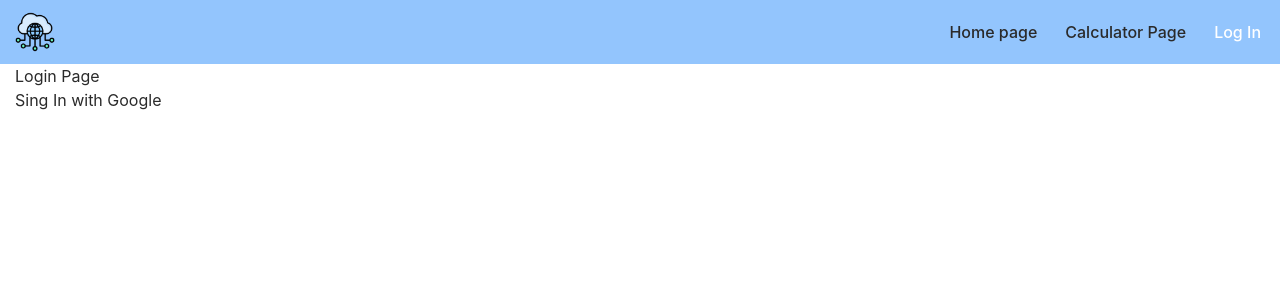
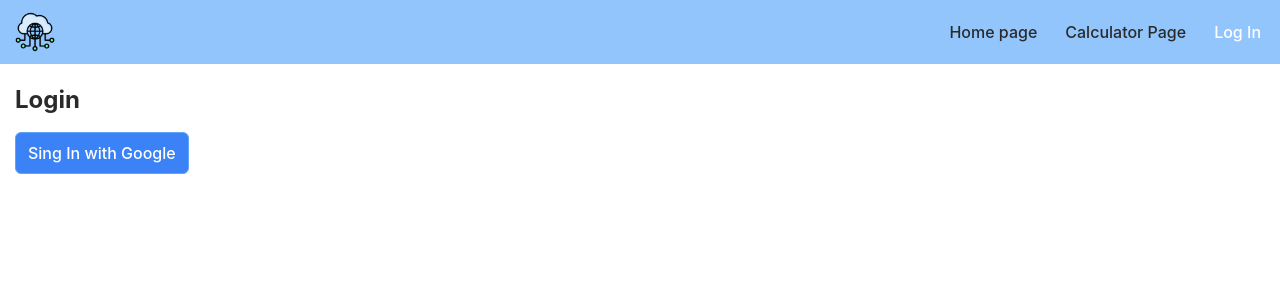
Before and after one commit to Oleksandr073/IP-Subnet-Calculator-Web-Application, a React (Vite) app: page /login in a window 1280 px wide. Shown: the top 300 px of the page. Built offline with nearby package versions, Linux system fonts and the light colour scheme; no server answers.

Commit message:
add text prop to Button component

```diff
--- a/src/components/blocks/auth/SignInBlock.tsx
+++ b/src/components/blocks/auth/SignInBlock.tsx
@@ -1,6 +1,7 @@
 import { signInWithPopup } from 'firebase/auth';
 
 import { auth, provider } from '../../../config';
+import { Button } from '../../ui';
 
 export const SignInBlock = () => {
   const handleSignIn = async () => {
@@ -17,7 +18,7 @@ export const SignInBlock = () => {
 
   return (
     <div>
-      <button onClick={handleClick}>Sing In with Google</button>
+      <Button onClick={handleClick} text="Sing In with Google" />
     </div>
   );
 };
--- a/src/components/blocks/calculator/IPInformation.tsx
+++ b/src/components/blocks/calculator/IPInformation.tsx
@@ -48,9 +48,7 @@ export const IPInformation = () => {
             />
           </div>
         </div>
-        <Button className="border" type="submit">
-          Calculate!
-        </Button>
+        <Button text="Calculate!" type="submit" />
       </form>
 
       {error && <p>{error}</p>}
--- a/src/components/blocks/calculator/IPSubnetting.tsx
+++ b/src/components/blocks/calculator/IPSubnetting.tsx
@@ -58,9 +58,7 @@ export const IPSubnetting = () => {
             />
           </div>
         </div>
-        <Button className="border" type="submit">
-          Calculate!
-        </Button>
+        <Button text="Calculate!" type="submit" />
       </form>
 
       {error && <p>{error}</p>}
--- a/src/components/ui/Button.tsx
+++ b/src/components/ui/Button.tsx
@@ -1,6 +1,10 @@
 import { AnchorHTMLAttributes, ButtonHTMLAttributes } from 'react';
 import clsx from 'clsx';
 import { Link, LinkProps } from 'react-router-dom';
+
+type BaseProps = {
+  text: string;
+};
 
 type ButtonProps = {
   isWebLink?: false;
@@ -18,11 +22,13 @@ type AppLinkProps = {
   isAppLink: true;
 } & LinkProps;
 
-type Props = ButtonProps | WebLinkProps | AppLinkProps;
+type Props = BaseProps & (ButtonProps | WebLinkProps | AppLinkProps);
 export const Button = ({
   isWebLink,
   isAppLink,
   className,
+  text,
+  children: _,
   ...props
 }: Props) => {
   const buttonProps = props as ButtonProps;
@@ -35,10 +41,22 @@ export const Button = ({
   );
 
   if (isWebLink) {
-    return <a {...webLinkProps} className={classNames} />;
+    return (
+      <a {...webLinkProps} className={classNames}>
+        {text}
+      </a>
+    );
   }
   if (isAppLink) {
-    return <Link {...appLinkProps} className={classNames} />;
+    return (
+      <Link {...appLinkProps} className={classNames}>
+        {text}
+      </Link>
+    );
   }
-  return <button {...buttonProps} className={classNames} />;
+  return (
+    <button {...buttonProps} className={classNames}>
+      {text}
+    </button>
+  );
 };
--- a/src/pages/auth/LoginPage.tsx
+++ b/src/pages/auth/LoginPage.tsx
@@ -2,8 +2,9 @@ import { SignInBlock } from '../../components/blocks';
 
 export const LoginPage = () => {
   return (
-    <div className="container">
-      <h1>Login Page</h1>
+    <div className="container py-5">
+      <h1 className="font-bold text-2xl mb-4">Login</h1>
+
       <SignInBlock />
     </div>
   );
--- a/src/pages/home/HomePage.tsx
+++ b/src/pages/home/HomePage.tsx
@@ -54,9 +54,7 @@ export const HomePage = () => {
 
       <p className="mb-5">Happy subnetting!</p>
 
-      <Button isAppLink to="/calculator">
-        Go to IP Calculator
-      </Button>
+      <Button text="Go to IP Calculator" isAppLink to="/calculator" />
     </div>
   );
 };
```
